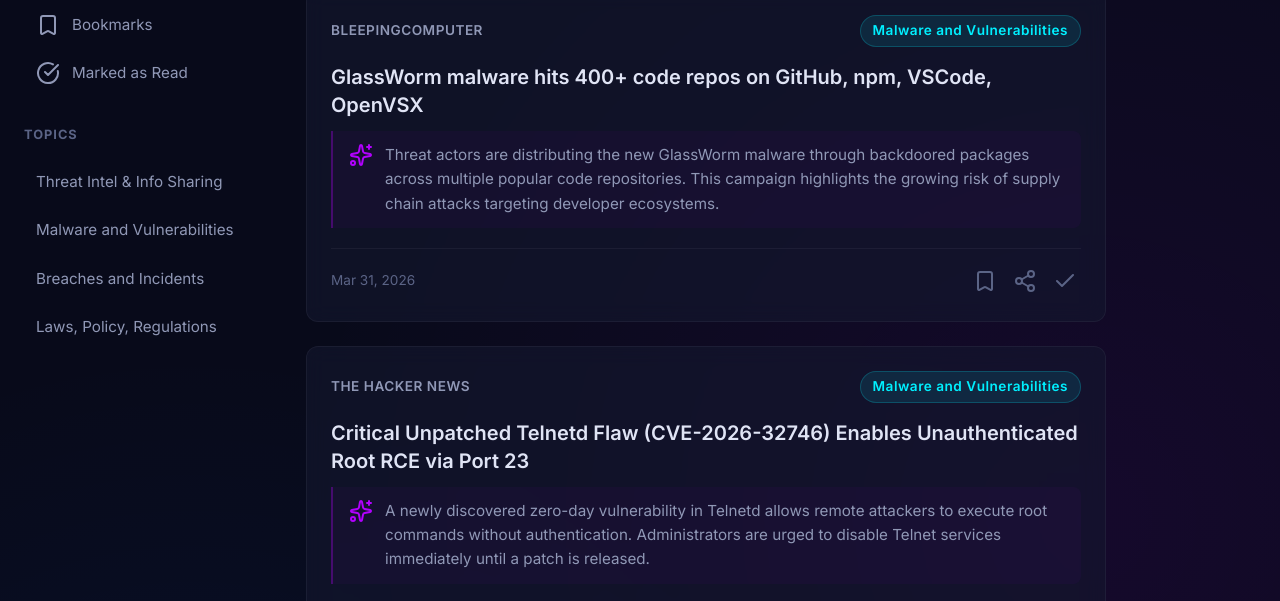
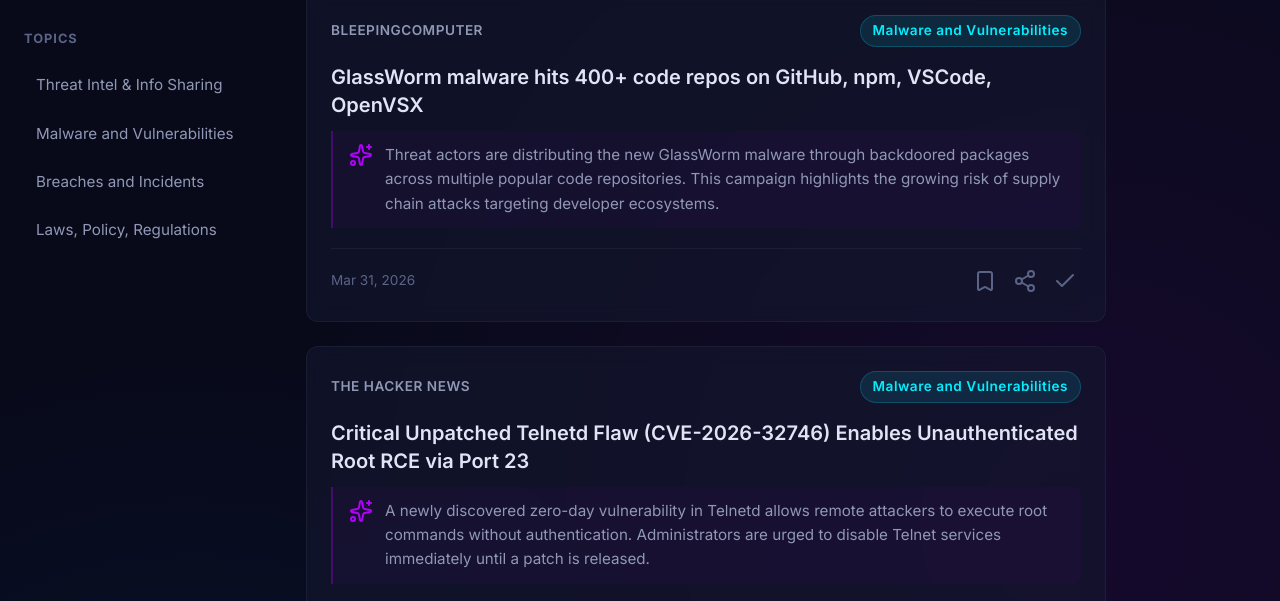
Before and after one commit to DanielR91/Cyware_Social_Replacement, a website: page index.html in a window 1280 px wide. Shown: the part 185-786 px from the top of the page. Drawn offline with nearby package versions, Linux system fonts and the light colour scheme.

Commit message:
remove bookmarks and marked as read filters

```diff
--- a/index.html
+++ b/index.html
@@ -33,8 +33,6 @@
                     <h3>Filter by</h3>
                     <ul class="filter-list">
                         <li><a href="#" class="active"><i data-lucide="rss"></i> All Alerts</a></li>
-                        <li><a href="#"><i data-lucide="bookmark"></i> Bookmarks</a></li>
-                        <li><a href="#"><i data-lucide="check-circle"></i> Marked as Read</a></li>
                     </ul>
                 </div>
 
```
